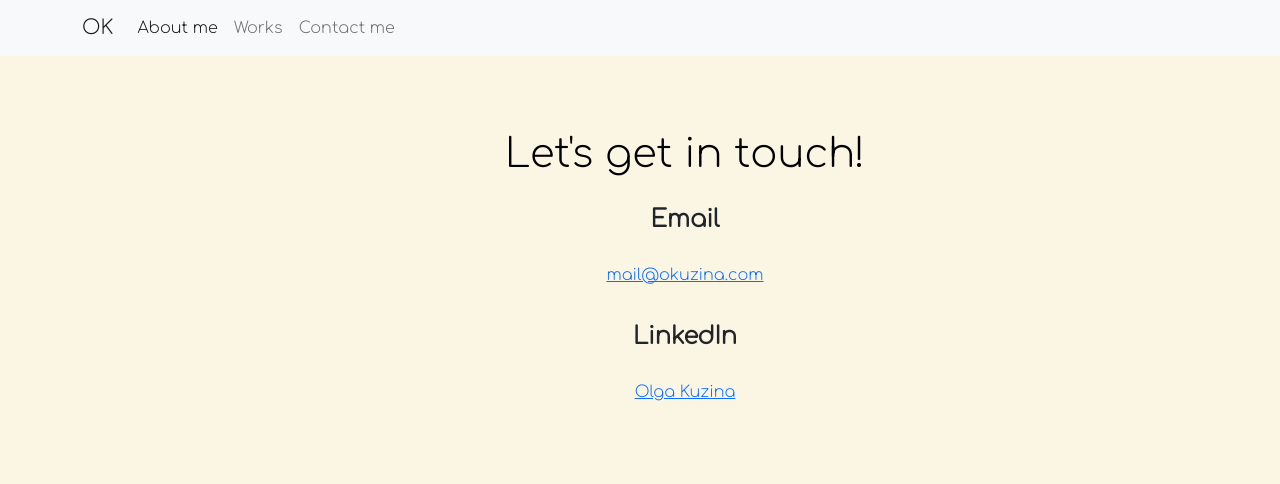
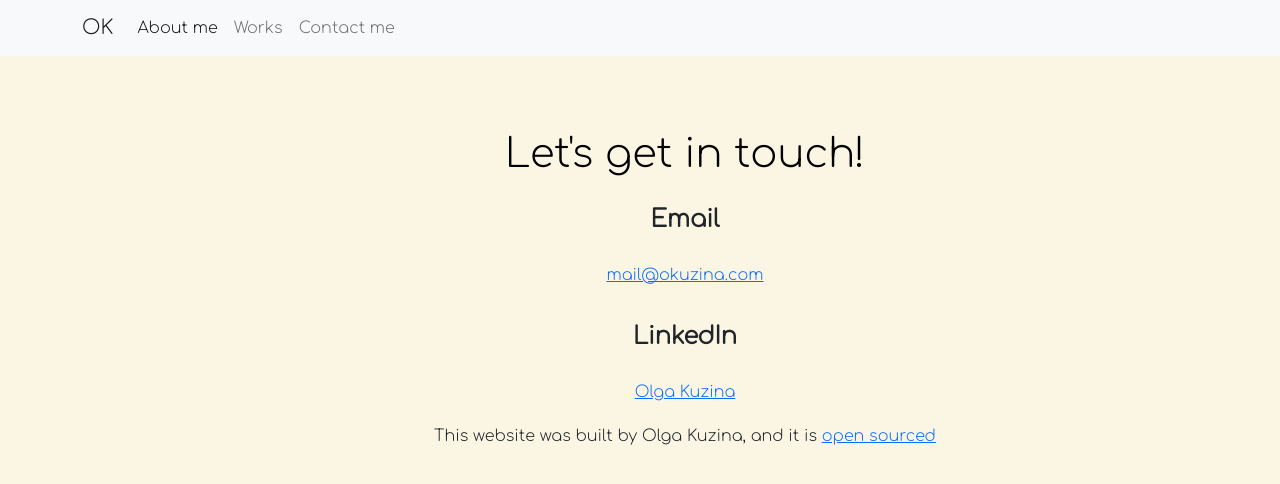
Before and after one commit to OKuzina/Portfolio-Homework, a plain HTML site: page contact.html in a window 1280 px wide. Drawn offline with nearby package versions, Linux system fonts and the light colour scheme; a web font is replaced by a local one.

Commit message:
added an open-source link

```diff
--- a/contact.html
+++ b/contact.html
@@ -86,6 +86,12 @@
             >Olga Kuzina</a
           >
         </p>
+        <p class="open-source">
+          This website was built by Olga Kuzina, and it is
+          <a href="https://github.com/OKuzina/Portfolio-Homework"
+            >open sourced</a
+          >
+        </p>
       </div>
     </div>
   </body>
--- a/style.css
+++ b/style.css
@@ -79,6 +79,10 @@ nav a:hover {
 .detail-info {
   text-align: center;
 }
+.open-source {
+  text-align: center;
+  margin: 20px;
+}
 
 footer {
   margin: 20px 0;
```
Also changed, not shown: index.html (+4 -0 lines), works.html (+6 -0 lines).
